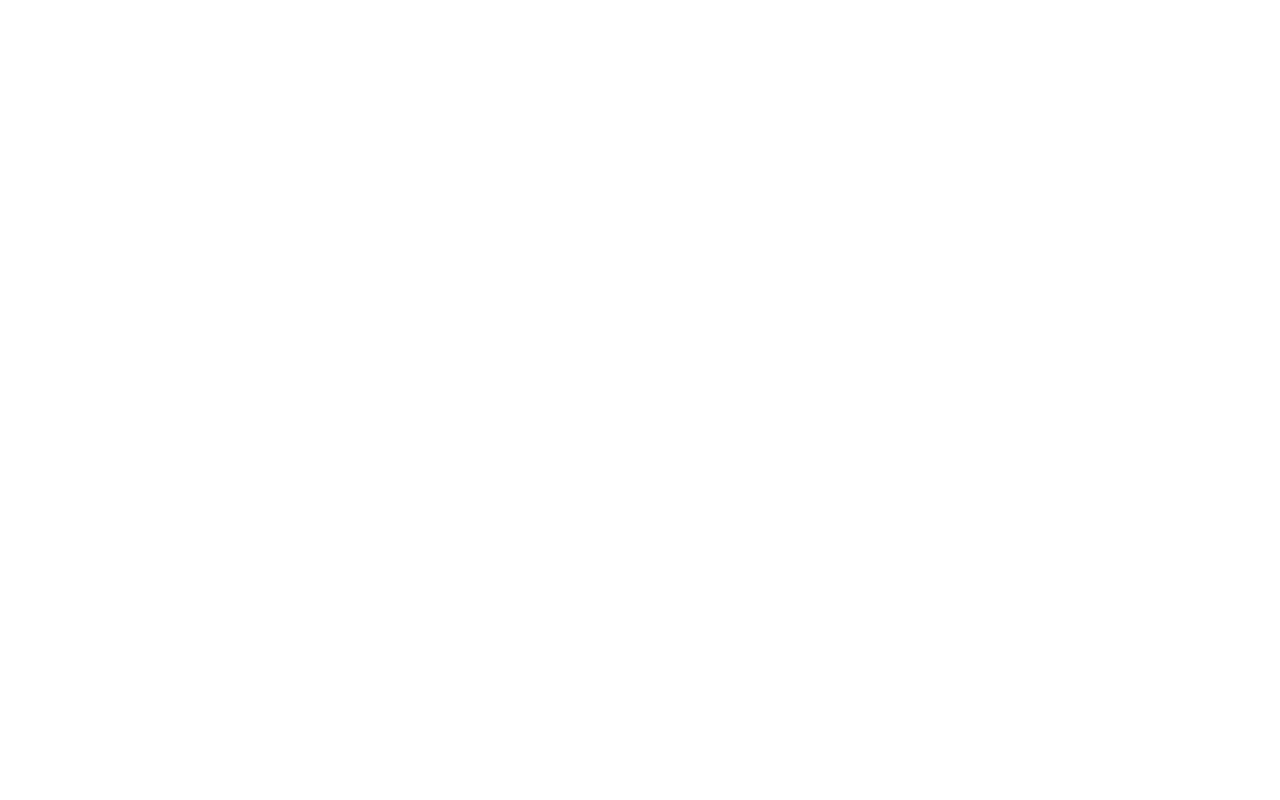
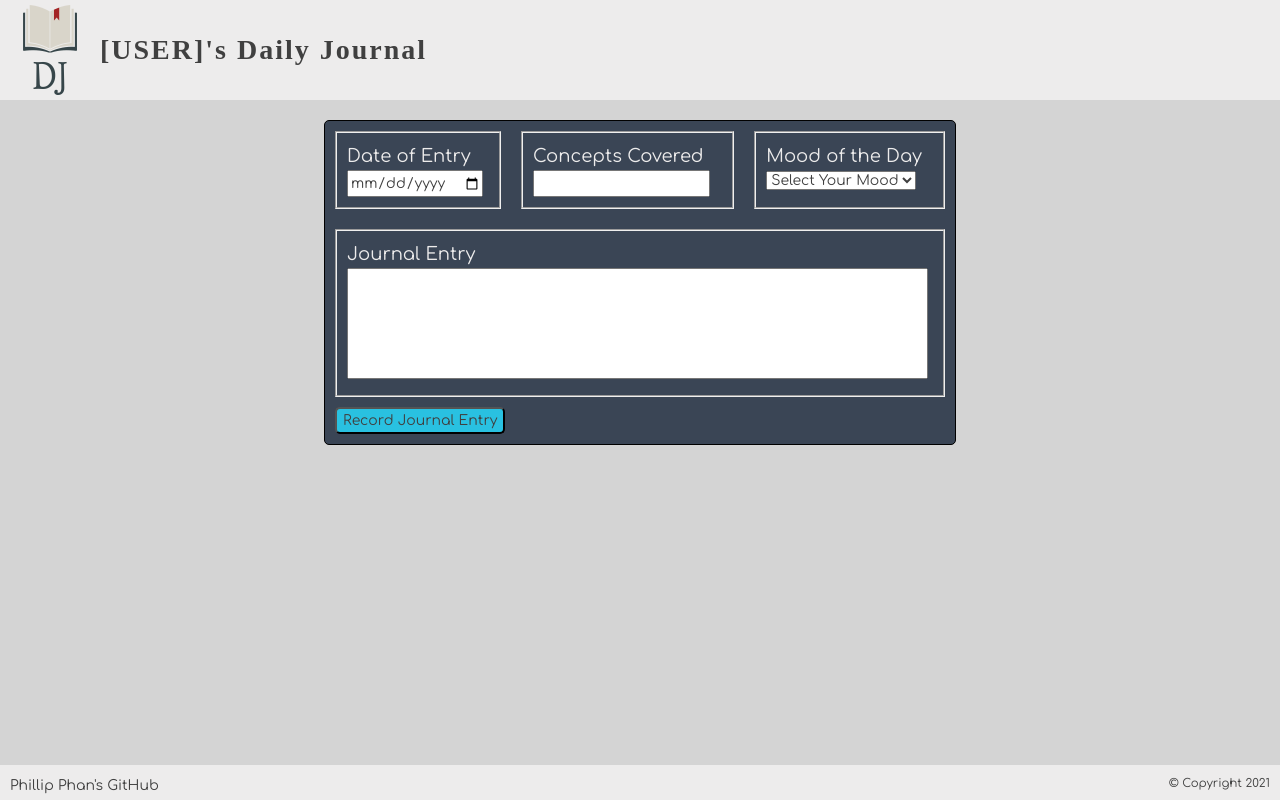
Before and after one commit to phillip-phan-imprivata/daily-journal, a plain HTML site: page index.html in a window 1280 px wide. Drawn offline with Linux system fonts and the light colour scheme; a script that the page names is missing; a web font is replaced by a local one.

Commit message:
created structure and forms with html and css

```diff
--- a/index.html
+++ b/index.html
@@ -2,14 +2,73 @@
 <html lang="en">
     <head>
         <meta charset="utf-8">
-        <title>Nashville Software School</title>
+        <title>Daily Journal</title>
         <link rel="stylesheet" href="./styles/main.css">
     </head>
 
     <body>
+        <header>
+            <img src="./images/daily journal logo.png" alt="logo">
+            <h1>[USER]'s Daily Journal</h1>
+        </header>
+
         <main id="container">
 
+            <!-- form for current entry-->
+            <form action="">
+
+                <!-- date, concept, and mood input -->
+                <div class="form__top">
+                    <fieldset>
+                        <label for="journalDate">Date of Entry</label>
+                        <input type="date" name="journalDate" id="journalDate">
+                    </fieldset>
+                    <fieldset>
+                        <label for="journalConcepts">Concepts Covered</label>
+                        <input type="text" name="journalConcepts" id="journalConcepts">
+                    </fieldset>
+                    <fieldset>
+                        <label for="journalMood">Mood of the Day</label>
+                        <select id="moods">
+                            <option value="" disabled selected>Select Your Mood</option>
+                            <option value="Happy">Happy</option>
+                            <option value="Okay">Okay</option>
+                            <option value="Sad">Sad</option>
+                            <option value="Frustrated">Frustrated</option>
+                            <option value="Confused">Confused</option>
+                        </select>
+                    </fieldset>
+                </div>
+
+                <!-- text area input -->
+                <div class="form__bottom">
+                    <fieldset>
+                        <label for="journalEntry">Journal Entry</label>
+                        <textarea name="journalEntry" id="journalEntry" rows="5" cols="70" style="resize: none;"></textarea>
+                    </fieldset>
+                </div>
+
+                <!-- submit button -->
+                <div class="form__submit">
+                    <input class="submitButton" type="submit" value="Record Journal Entry">
+                </div>
+            </form>
+
+            <!-- list of previous entries -->
+            <div class="previousEntries">
+                <ul>
+
+                </ul>
+            </div>
+
         </main>
+
+        <footer>
+            <div class="footer__text">
+                <a href="https://github.com/phillipphan">Phillip Phan's GitHub</a>
+                <small style="float: right">&copy; Copyright 2021</small>
+            </div>
+        </footer>
 
         <script type="module" src="./scripts/main.js"></script>
     </body>
--- a/scripts/main.js
+++ /dev/null
@@ -1 +0,0 @@
-console.log("Welcome to the main module")
--- a/styles/main.css
+++ b/styles/main.css
@@ -17,3 +17,81 @@ h1,h2,h3,h4,h5,h6 {
   font-family: "Patua One", serif;
   letter-spacing: 2px;
 }
+
+html,
+body {
+	margin: 0;
+}
+
+body {
+	background-color: #d4d4d4;
+}
+
+header {
+	display: flex;
+	background-color: #edecec;
+	width: 100%;
+	overflow: hidden;
+}
+
+header img{
+	width: 100px;
+}
+
+header h1 {
+	margin: auto 0;
+}
+
+form {
+	border: 1px solid black;
+	margin: auto;
+	margin-top: 20px;
+	width: 630px;
+	background-color: #3a4555;
+	color: #edecec;
+	border-radius: 5px;
+}
+
+label {
+	font-size: large;
+}
+
+fieldset {
+	margin: 10px;
+	padding: 10px;
+}
+
+.form__top {
+	display: flex;
+}
+
+.form__submit {
+	margin: 10px;
+}
+
+.submitButton {
+	background-color: #29c1e1;
+	border-radius: 5px;
+}
+
+footer {
+	background-color: #edecec;
+	width: 100%;
+	position: absolute;
+	bottom: 0;
+	overflow: hidden;
+	height: 35px;
+}
+
+.footer__text {
+	margin: 10px 10px 0px 10px;
+}
+
+.footer__text a {
+	text-decoration: none;
+	color: #404040;
+}
+
+.footer__text a:hover {
+	text-decoration: underline;
+}
```
